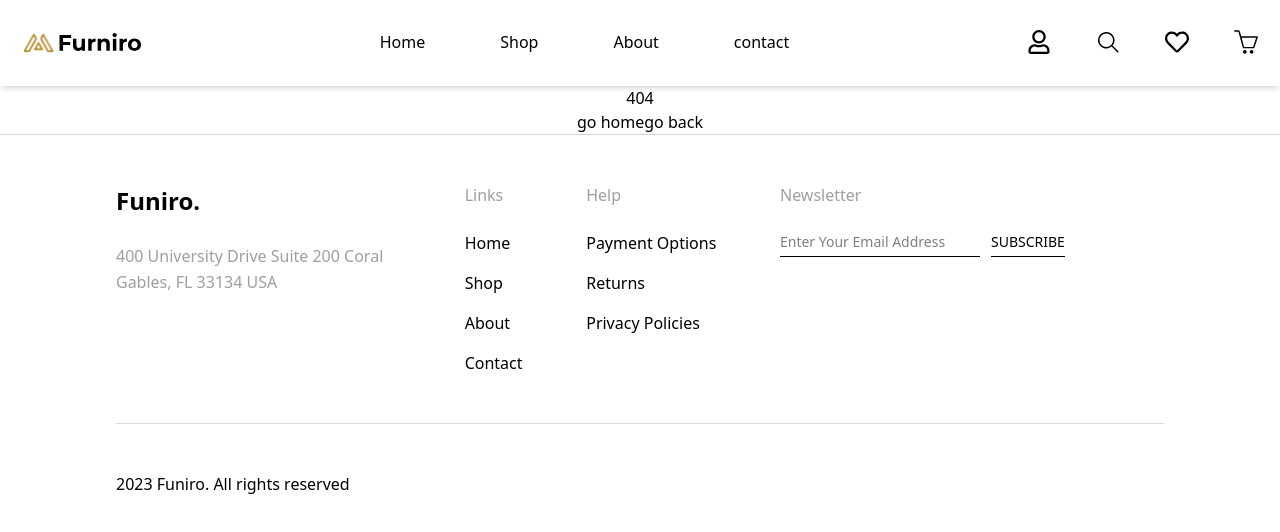
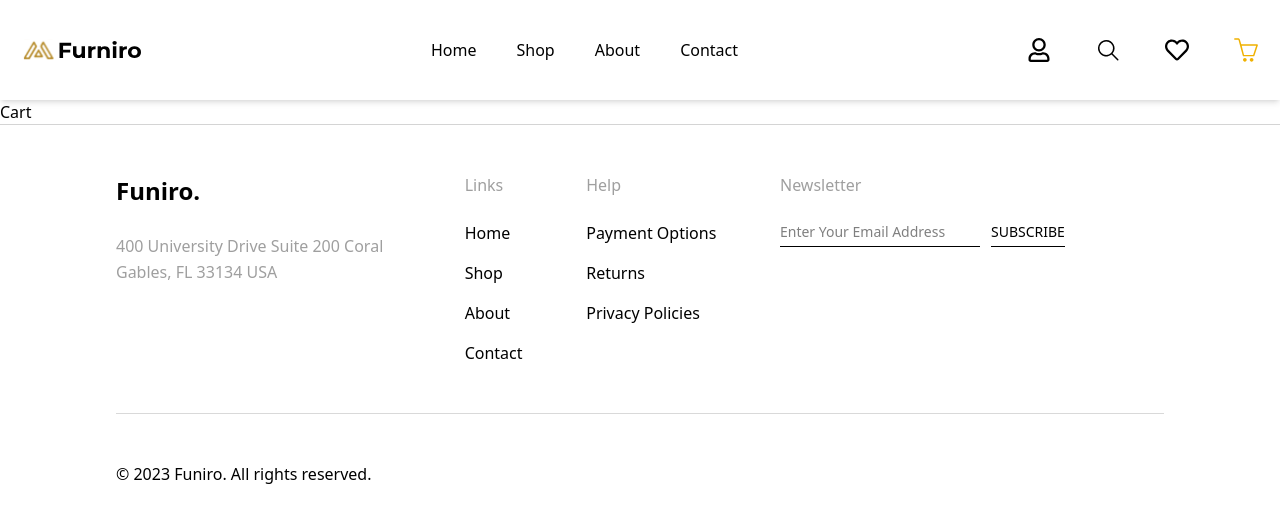
Before and after one commit to farrux-097/Deltron, a React (Vite) app: page /cart in a window 1280 px wide. Shown: the top 532 px of the page. Built offline with nearby package versions, Linux system fonts and the light colour scheme.

Commit message:
wishlist cart folder ochdim response tugrlandi

```diff
--- a/src/App.jsx
+++ b/src/App.jsx
@@ -3,6 +3,11 @@ import { BrowserRouter, Routes, Route } from "react-router-dom";
 import NotFound from "./pages/not-found/NotFound";
 import Layout from "./pages/layout/Layout";
 import DetailProduct from "./pages/detail-product/DetailProduct";
+import Shop from "./pages/shop/Shop";
+import About from "./pages/about/About";
+import Contact from "./pages/contact/Contact";
+import Wishlist from "./pages/wishlist/Wishlist";
+import Cart from "./pages/cart/Cart";
 
 const App = () => {
   return (
@@ -10,6 +15,11 @@ const App = () => {
       <Routes>
         <Route path="/" element={<Layout />}>
           <Route index={true} element={<Home />} />
+          <Route path="/shop" element={<Shop/>} />
+          <Route path="/about" element={<About/>} />
+          <Route path="/contact" element={<Contact/>} />
+          <Route path="/wishlist" element={<Wishlist/>} />
+          <Route path="/cart" element={<Cart/>} />
           <Route path="/product/:id" element={<DetailProduct />} />
           <Route path="*" element={<NotFound />} />
         </Route>
--- a/src/components/footer/Footer.jsx
+++ b/src/components/footer/Footer.jsx
@@ -1,11 +1,14 @@
-import React from 'react'
+import React from 'react';
+import { NavLink } from 'react-router-dom';
 
 const Footer = () => {
   return (
     <footer className="w-full border-t border-[#0000002B] py-[48px] px-4 sm:px-[40px] md:px-[100px] bg-white">
       <div className="container mx-auto">
+        {/* Top section */}
         <div className="flex flex-col md:flex-row md:justify-between md:items-start gap-y-12 md:gap-0">
 
+          {/* Logo & Address */}
           <div className="md:mr-[50px] max-w-[285px]">
             <h2 className="text-[24px] font-bold mb-6">Funiro.</h2>
             <p className="text-[16px] text-[#9F9F9F] leading-relaxed">
@@ -13,14 +16,48 @@ const Footer = () => {
             </p>
           </div>
 
+          {/* Links */}
           <ul className="md:mr-[50px]">
   <li className="mb-6 text-[#9F9F9F] font-medium text-[16px]">Links</li>
-        <li className="mb-4 text-[16px] font-medium text-[#000000]">Home</li>
-        <li className="mb-4 text-[16px] font-medium text-[#000000]">Shop</li>
-        <li className="mb-4 text-[16px] font-medium text-[#000000]">About</li>
-        <li className="text-[16px] font-medium text-[#000000]">Contact</li>
+
+  <li className="mb-4">
+    <NavLink
+      to="/"
+      onClick={() => window.scrollTo({ top: 0, behavior: 'smooth' })}
+      className="text-[16px] font-medium text-[#000000] hover:text-yellow-500"
+    >
+      Home
+    </NavLink>
+  </li>
+
+  <li className="mb-4">
+    <NavLink
+      to="/shop"
+      className="text-[16px] font-medium text-[#000000] hover:text-yellow-500"
+    >
+      Shop
+    </NavLink>
+  </li>
+
+  <li className="mb-4">
+    <NavLink
+      to="/about"
+      className="text-[16px] font-medium text-[#000000] hover:text-yellow-500"
+    >
+      About
+    </NavLink>
+  </li>
+
+  <li>
+    <NavLink
+      to="/contact"
+      className="text-[16px] font-medium text-[#000000] hover:text-yellow-500"
+    >
+      Contact
+    </NavLink>
+  </li>
 </ul>
-
+     {/* Help */}
           <ul className="md:mr-[50px]">
             <li className="mb-6 text-[#9F9F9F] font-medium text-[16px]">Help</li>
             <li className="mb-4 text-[16px] font-medium text-[#000000]">Payment Options</li>
@@ -28,17 +65,18 @@ const Footer = () => {
             <li className="text-[16px] font-medium text-[#000000]">Privacy Policies</li>
           </ul>
 
+          {/* Newsletter */}
           <div className="w-full max-w-sm">
             <h2 className="text-[#9F9F9F] font-medium text-[16px] mb-6">Newsletter</h2>
             <form className="flex flex-col sm:flex-row sm:items-center gap-4 sm:gap-[11px]">
               <input
-            type="text"
+                type="email"
                 placeholder="Enter Your Email Address"
                 className="border-b border-[#000000] w-full sm:w-[200px] pb-1 outline-none text-[14px]"
               />
               <button
                 type="button"
-            className="border-b border-[#000000] text-[14px] font-medium text-[#000000] pb-1"
+                className="border-b border-[#000000] text-[14px] font-medium text-[#000000] pb-1 hover:text-yellow-500"
               >
                 SUBSCRIBE
               </button>
@@ -46,15 +84,16 @@ const Footer = () => {
           </div>
         </div>
 
+        {/* Divider */}
         <div className="w-full h-px bg-[#D9D9D9] my-[48px]"></div>
 
+        {/* Bottom text */}
         <h2 className="text-[14px] sm:text-[16px] font-normal text-[#000000] text-center md:text-left">
-      2023 Funiro. All rights reserved
+          © 2023 Funiro. All rights reserved.
         </h2>
       </div>
     </footer>
+  );
+};
 
-  )
-}
-
-export default Footer
+export default Footer;
--- a/src/components/header/Header.jsx
+++ b/src/components/header/Header.jsx
@@ -1,42 +1,97 @@
-import React, { memo } from 'react'
-import Logo from "../../assets/logo.svg"
-import { UlItems } from '../static'
-import { FaRegUser,FaRegHeart  } from "react-icons/fa";
+import React, { memo, useEffect, useState } from 'react';
+import Logo from "../../assets/logo.svg";
+import { FaRegUser, FaRegHeart } from "react-icons/fa";
+import { IoHomeOutline, IoMenu, IoClose } from "react-icons/io5";
 import { GoSearch } from "react-icons/go";
 import { SlBasket } from "react-icons/sl";
+import { NavLink } from 'react-router-dom';
 
 const Header = () => {
+  const [isScroll, setIsScroll] = useState(false);
+  const [toggle, setToggle] = useState(false);
+
+  useEffect(() => {
+    const handleScroll = () => {
+      setIsScroll(document.documentElement.scrollTop > 10);
+    };
+    window.addEventListener("scroll", handleScroll);
+    return () => window.removeEventListener("scroll", handleScroll);
+  }, []);
+
   return (
-    <>
-<header className="pt-[29px] pb-[30px] shadow-md bg-white">
-  <div className="container mx-auto px-4 flex items-center justify-between">
+    <header className={`sticky top-0 left-0 right-0 z-50 bg-white shadow-md transition-all duration-300`}>
+      <nav
+        className={`container mx-auto px-4 flex justify-between items-center transition-all duration-300 ${
+          isScroll ? 'h-[80px]' : 'h-[100px]'
+        }`}
+      >
+        {/* Logo */}
+        <img
+          src={Logo}
+          alt="site logo"
+          className={`w-[120px] transition-all duration-300 ${isScroll ? 'scale-95' : 'scale-100'}`}
+        />
 
-    <img src={Logo} alt="site logo" className="cursor-pointer w-[120px]" />
+        {/* Desktop Menu */}
+        <ul className={`hidden sm:flex gap-10`}>
+          {['/', '/shop', '/about', '/contact'].map((path, i) => (
+            <li key={i} className="text-[16px] font-medium text-[#000000] hover:animate-pulse">
+              <NavLink
+                to={path}
+                className={({ isActive }) => `${isActive ? 'text-yellow-500' : ''}`}
+              >
+                {path === '/' ? 'Home' : path.slice(1).charAt(0).toUpperCase() + path.slice(2)}
+              </NavLink>
+            </li>
+          ))}
+        </ul>
 
+        {/* Mobile Menu */}
+        <ul className={`sm:hidden absolute top-full left-0 w-full bg-yellow-500 flex flex-col items-start px-4 transition-all duration-300 overflow-hidden z-40 border-b border-gray-200 ${
+          toggle ? 'h-[160px] py-3' : 'h-0 py-0'
+        }`}>
+          {['/', '/shop', '/about', '/contact'].map((path, i) => (
+            <li key={i} className="text-[16px] font-medium text-black hover:animate-pulse w-full">
+              <NavLink
+                to={path}
+                className={({ isActive }) => `${isActive ? 'text-white' : ''}`}
+                onClick={() => setToggle(false)}
+              >
+                {path === '/' ? 'Home' : path.slice(1).charAt(0).toUpperCase() + path.slice(2)}
+              </NavLink>
+            </li>
+          ))}
+        </ul>
 
-    <ul className="hidden sm:flex items-center gap-[75px]">
-      {UlItems?.map((item, index) => (
-        <li key={index}>
-          <span className="cursor-pointer text-[16px] font-medium text-[#000000] hover:animate-pulse hover:shadow-lg shadow-blue-200">
-            {item}
-          </span>
-        </li>
-      ))}
-    </ul>
+        {/* Icons */}
+        <div className="flex gap-[30px] sm:gap-[45px] items-center sm:static max-sm:fixed max-sm:bottom-0 max-sm:left-0 max-sm:w-full max-sm:justify-evenly max-sm:bg-white max-sm:py-3 max-sm:border-t max-sm:border-gray-300 z-50">
+          <NavLink className={({ isActive }) => `sm:hidden ${isActive ? 'text-yellow-500' : ''}`} to="/">
+            <IoHomeOutline className="w-[24px] h-[24px]" />
+          </NavLink>
+          <NavLink className={({ isActive }) => `${isActive ? 'text-yellow-500' : ''}`} to="/user">
+            <FaRegUser className="w-[24px] h-[24px]" />
+          </NavLink>
+          <NavLink className={({ isActive }) => `${isActive ? 'text-yellow-500' : ''}`} to="/search">
+            <GoSearch className="w-[24px] h-[24px]" />
+          </NavLink>
+          <NavLink className={({ isActive }) => `${isActive ? 'text-yellow-500' : ''}`} to="/wishlist">
+            <FaRegHeart className="w-[24px] h-[24px]" />
+          </NavLink>
+          <NavLink className={({ isActive }) => `${isActive ? 'text-yellow-500' : ''}`} to="/cart">
+            <SlBasket className="w-[24px] h-[24px]" />
+          </NavLink>
+        </div>
 
+        {/* Mobile Toggle */}
+        <button
+          className="text-2xl sm:hidden ml-4 z-50"
+          onClick={() => setToggle((prev) => !prev)}
+        >
+          {toggle ? <IoClose /> : <IoMenu />}
+        </button>
+      </nav>
+    </header>
+  );
+};
 
-    <div className="hidden sm:flex items-center gap-[45px]">
-      <button><FaRegUser className="w-[24px] h-[24px] cursor-pointer" /></button>
-      <button><GoSearch className="w-[24px] h-[24px] cursor-pointer" /></button>
-      <button><FaRegHeart className="w-[24px] h-[24px] cursor-pointer" /></button>
-      <button><SlBasket className="w-[24px] h-[24px] cursor-pointer" /></button>
-    </div>
-
-  </div>
-</header>
-
-    </>
-  )
-}
-
-export default memo(Header)
+export default memo(Header);
--- a/src/components/static/index.jsx
+++ b/src/components/static/index.jsx
@@ -1 +1 @@
-export const UlItems = ["Home", "Shop", "About","contact"];
+// export const UlItems = ["Home", "Shop", "About","contact"];
--- /dev/null
+++ b/src/pages/about/About.jsx
@@ -0,0 +1,9 @@
+import React from 'react'
+
+const About = () => {
+  return (
+    <div>About</div>
+  )
+}
+
+export default About
--- /dev/null
+++ b/src/pages/cart/Cart.jsx
@@ -0,0 +1,9 @@
+import React from 'react'
+
+const Cart = () => {
+  return (
+    <div>Cart</div>
+  )
+}
+
+export default Cart
--- /dev/null
+++ b/src/pages/contact/Contact.jsx
@@ -0,0 +1,9 @@
+import React from 'react'
+
+const Contact = () => {
+  return (
+    <div>Contact</div>
+  )
+}
+
+export default Contact
--- a/src/pages/not-found/NotFound.jsx
+++ b/src/pages/not-found/NotFound.jsx
@@ -1,15 +1,21 @@
-import React from "react";
-import {  useNavigate } from "react-router-dom";
+import React from 'react'
+import notFound from "../../assets/notfound.jpg"
+import { useNavigate } from 'react-router-dom'
 
-const NotFound = () => {
+const Notfound = () => {
     const navigate = useNavigate()
   return (
-    <div style={{ textAlign: "center" }}>
-      <h1>404</h1>
-      <button onClick={()=> navigate("/")}>go home</button>
-      <button onClick={()=> navigate(-1)}>go back</button>
+    <>
+    <div className="containers  flex items-center flex-col">
+        <img src={notFound } className='mt-[30px]'  width={700} height={500} alt="404" />
+        <div className='flex items-center justify-center gap-[20px] mb-[20px]'>
+        <button className='border-1 border-slate-300 py-[10px] w-[70px] rounded-[50px] shadow-md bg-[#ddd] text-[20px]' onClick={() => navigate("/")}>Home</button>
+        <button className='border-1 border-slate-300 py-[10px] w-[70px] rounded-[50px] shadow-md bg-[#ddd] text-[20px]' onClick={() => navigate(-1)}>Back</button>
+        </div>
     </div>
-  );
-};
 
-export default NotFound;
+    </>
+  )
+}
+
+export default Notfound
--- /dev/null
+++ b/src/pages/shop/Shop.jsx
@@ -0,0 +1,9 @@
+import React from 'react'
+
+const Shop = () => {
+  return (
+    <div>Shop</div>
+  )
+}
+
+export default Shop
--- /dev/null
+++ b/src/pages/wishlist/Wishlist.jsx
@@ -0,0 +1,11 @@
+import React from 'react'
+
+const Wishlist = () => {
+  return (
+    <div>
+        <h2>Hello</h2>
+    </div>
+  )
+}
+
+export default Wishlist
```
Also changed, not shown: src/components/hero/Hero.jsx (+8 -10 lines), src/assets/notfound.jpg (added). Lines whose indentation alone changed are shown as unchanged.
